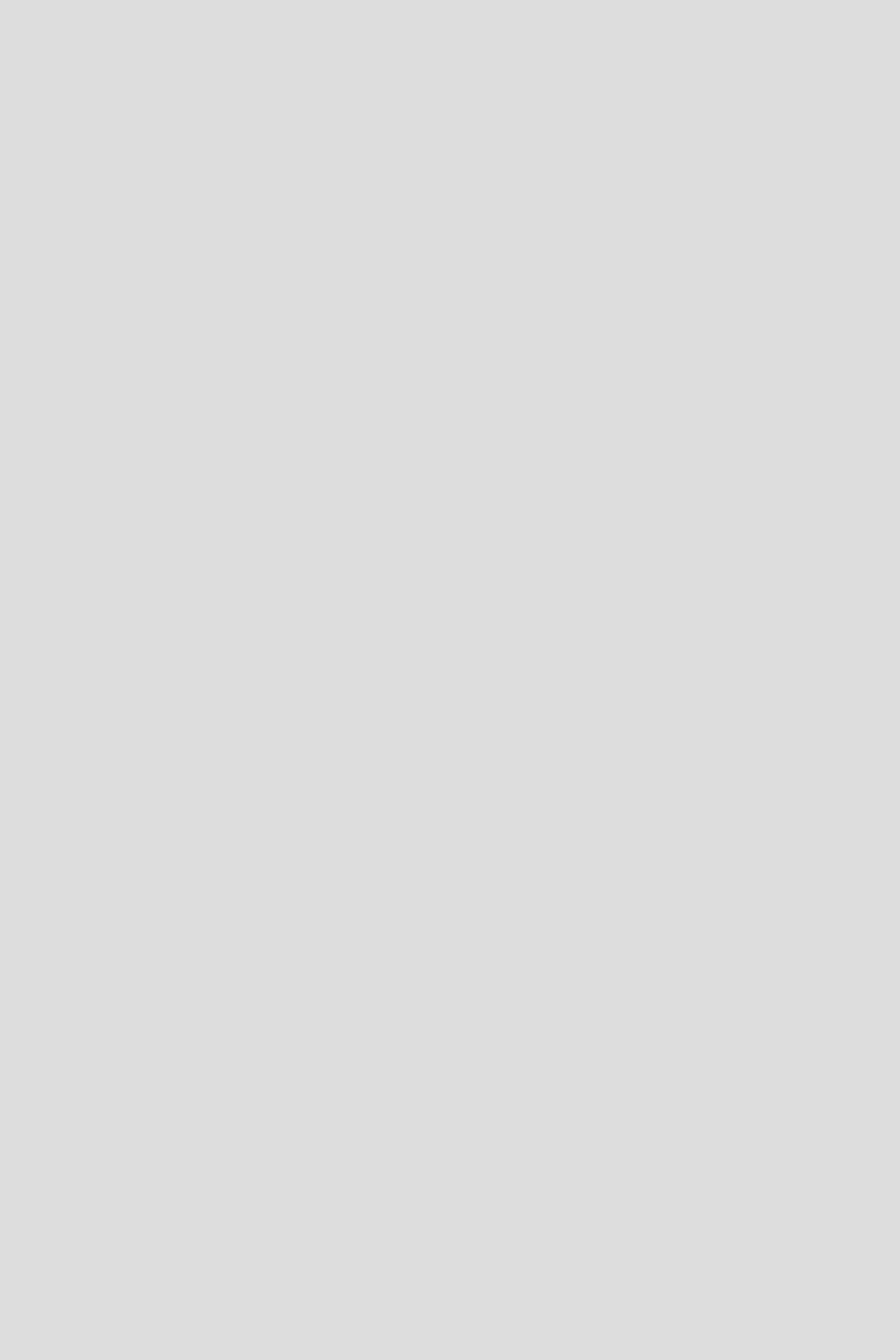
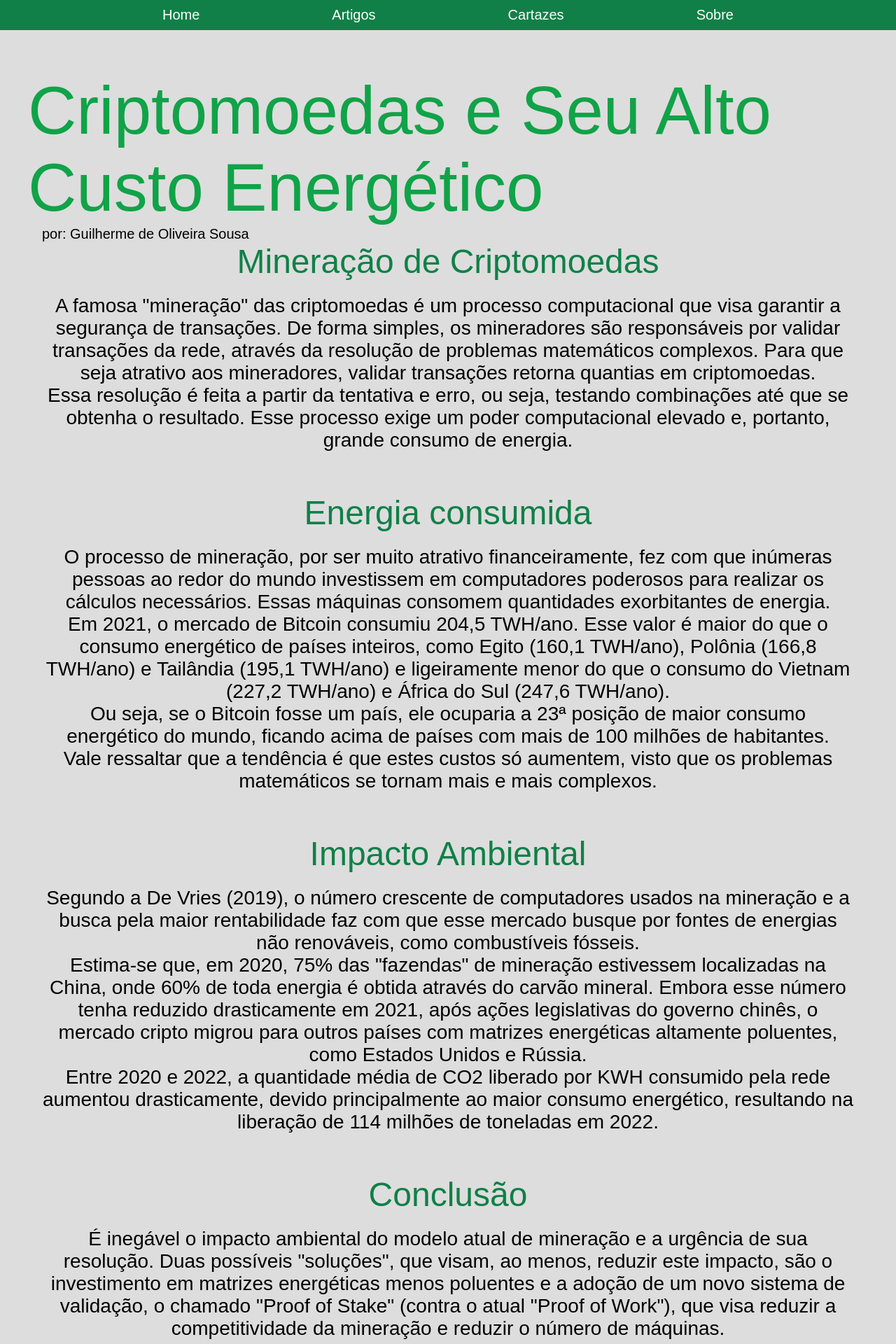
Before and after one commit to GuiOSousa/SiteTMA, a React (Vite) app: page /articleCrypto in a window 1280 px wide. Before the commit this address had no page. Shown: the top 1920 px of the page at 70% size. Before the commit the page ends 800 px from the top, so only its background shows below. Built offline with nearby package versions, Linux system fonts and the light colour scheme; a web font is replaced by a local one.

Commit message:
Crypto Article

```diff
--- a/src/App.tsx
+++ b/src/App.tsx
@@ -5,7 +5,7 @@ import PosterPage from "./pages/PosterPage";
 import AboutPage from "./pages/AboutPage";
 
 import ArticleAICost from "./pages/articles/ArticleAICost";
-
+import ArticleCrypto from "./pages/articles/ArticleCrypto";
 
 function App() {
   return (
@@ -16,6 +16,7 @@ function App() {
         <Route path="/about" element={<AboutPage/>} />
 
         <Route path="/articleAICost" element={<ArticleAICost/>} />
+        <Route path="/articleCrypto" element={<ArticleCrypto/>} />
 			</Routes>
   )
 }
--- a/src/pages/ArticlePage.tsx
+++ b/src/pages/ArticlePage.tsx
@@ -1,6 +1,8 @@
 import NavigationBar from "../components/NavigationBar"
 import ImageBox from '../components/ImageBox'
+
 import chatGPT from '../assets/chatGPT.png'
+import crypto from '../assets/crypto01.jpg'
 
 function ArticlePage() {
     return(
@@ -10,7 +12,7 @@ function ArticlePage() {
         <div className="Space"></div>
         <div className='ImageBoxDiv'>
         <ImageBox title="O Impacto Ambiental das IA's" link='/articleAICost' image={chatGPT} />
-        <ImageBox title='Artigo 2' link='/' image='' />
+        <ImageBox title='Criptomoedas e Seu Alto Custo Energético' link='/articleCrypto' image={crypto} />
         <ImageBox title='Artigo 3' link='/' image='' />
         <ImageBox title='Artigo 4' link='/' image='' />
         <ImageBox title='Artigo 5' link='/' image='' />
--- a/src/pages/Home.tsx
+++ b/src/pages/Home.tsx
@@ -4,7 +4,7 @@ import Header from '../components/HomeHeader'
 import HomeIcon from '../components/HomeIcon'
 
 import chatGPT from '../assets/chatGPT.png'
-
+import crypto from '../assets/crypto01.jpg'
 
 function Home() {
   return (
@@ -24,7 +24,7 @@ function Home() {
     </div>
     <div className='ImageBoxDiv'>
         <ImageBox title="O Impacto Ambiental das IA's" link='/articleAICost' image={chatGPT} />
-        <ImageBox title='Artigo 2' link='/' image='' />
+        <ImageBox title='Criptomoedas e Seu Alto Custo Energético' link='/articleCrypto' image={crypto} />
         <ImageBox title='Artigo 3' link='/' image='' />
         <ImageBox title='Artigo 4' link='/' image='' />
         <ImageBox title='Artigo 5' link='/' image='' />
--- /dev/null
+++ b/src/pages/articles/ArticleCrypto.tsx
@@ -0,0 +1,37 @@
+import NavigationBar from '../../components/NavigationBar'
+import '../ArticleModel.css'
+
+function ArticleCrypto() {
+  return (
+    <>
+    <NavigationBar/>
+    <h1 className='ArticleTitle'>Criptomoedas e Seu Alto Custo Energético</h1>
+    <p className='ArticleAuthor'>por: Guilherme de Oliveira Sousa</p>
+    <h2 className='Subtitle'>Mineração de Criptomoedas</h2>
+    <p className='ArticleText'>A famosa "mineração" das criptomoedas é um processo computacional que visa garantir a segurança de transações. De forma simples, os mineradores são responsáveis por validar transações da rede,
+       através da resolução de problemas matemáticos complexos. Para que seja atrativo aos mineradores, validar transações retorna quantias em criptomoedas. <br/>
+Essa resolução é feita a partir da tentativa e erro, ou seja, testando combinações até que se obtenha o resultado. Esse processo exige um poder computacional elevado e, portanto, grande consumo de energia.</p>
+   <h2 className='Subtitle'>Energia consumida</h2>
+   <p className='ArticleText'>O processo de mineração, por ser muito atrativo financeiramente, fez com que inúmeras pessoas ao redor do mundo investissem em computadores poderosos para realizar os cálculos necessários. Essas máquinas consomem quantidades exorbitantes de energia. <br/>
+Em 2021, o mercado de Bitcoin consumiu 204,5 TWH/ano. Esse valor é maior do que o consumo energético de países inteiros, como Egito (160,1 TWH/ano), Polônia (166,8 TWH/ano) e Tailândia (195,1 TWH/ano) e ligeiramente menor do que o consumo do Vietnam (227,2 TWH/ano) e África do Sul (247,6 TWH/ano). <br/>
+Ou seja, se o Bitcoin fosse um país, ele ocuparia a 23ª posição de maior consumo energético do mundo, ficando acima de países com mais de 100 milhões de habitantes. <br/>
+Vale ressaltar que a tendência é que estes custos só aumentem, visto que os problemas matemáticos se tornam mais e mais complexos.
+</p>
+    <h2 className='Subtitle'>Impacto Ambiental</h2>
+    <p className='ArticleText'>
+      Segundo a De Vries (2019), o número crescente de computadores usados na mineração e a busca pela maior rentabilidade faz com que esse mercado busque por fontes de energias não renováveis, como combustíveis fósseis. <br/>
+Estima-se que, em 2020, 75% das "fazendas" de mineração estivessem localizadas na China, onde 60% de toda energia é obtida através do carvão mineral. Embora esse número tenha reduzido drasticamente em 2021,
+após ações legislativas do governo chinês, o mercado cripto migrou para outros países com matrizes energéticas altamente poluentes, como Estados Unidos e Rússia. <br/>
+Entre 2020 e 2022, a quantidade média de CO2 liberado por KWH consumido pela rede aumentou drasticamente, devido principalmente ao maior consumo energético, resultando na liberação de 114 milhões de toneladas em 2022.
+    </p>
+    <h2 className='Subtitle'>Conclusão</h2>
+    <p className='ArticleText'>
+      É inegável o impacto ambiental do modelo atual de mineração e a urgência de sua resolução. Duas possíveis "soluções", que visam, ao menos, reduzir este impacto, são o investimento em matrizes energéticas menos poluentes e a adoção de um novo sistema de validação, o chamado "Proof of Stake" (contra o atual "Proof of Work"), que visa reduzir a competitividade da mineração e reduzir o número de máquinas.
+    </p>
+    <h2 className='Subtitle'>Fontes</h2>
+    <a className='ArticleLink' href='https://www.poli.usp.br/noticias/polinamidia/77827-como-as-criptomoedas-causam-impacto-ambiental.html'>https://www.poli.usp.br/noticias/polinamidia/77827-como-as-criptomoedas-causam-impacto-ambiental.html</a> <br/>
+    </>
+  )
+}
+
+export default ArticleCrypto
```
Also changed, not shown: src/assets/crypto01.jpg (added).
